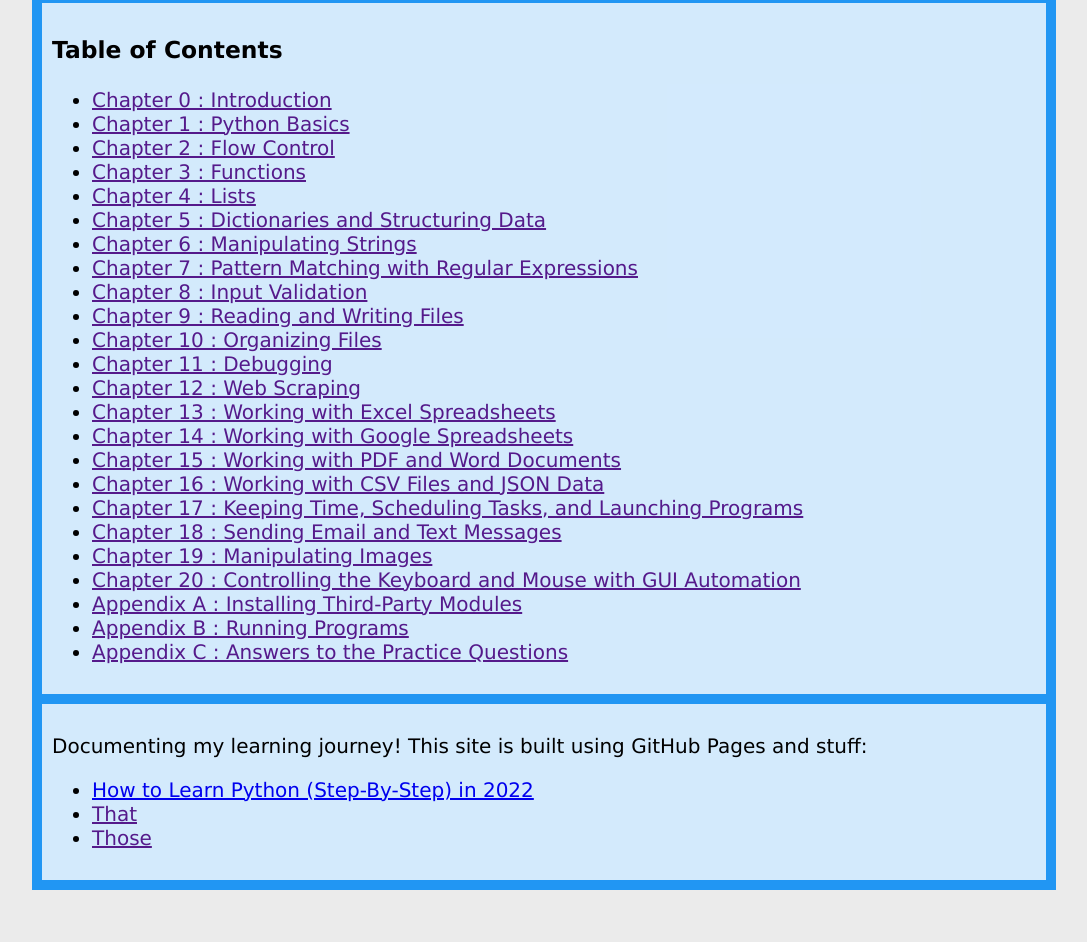
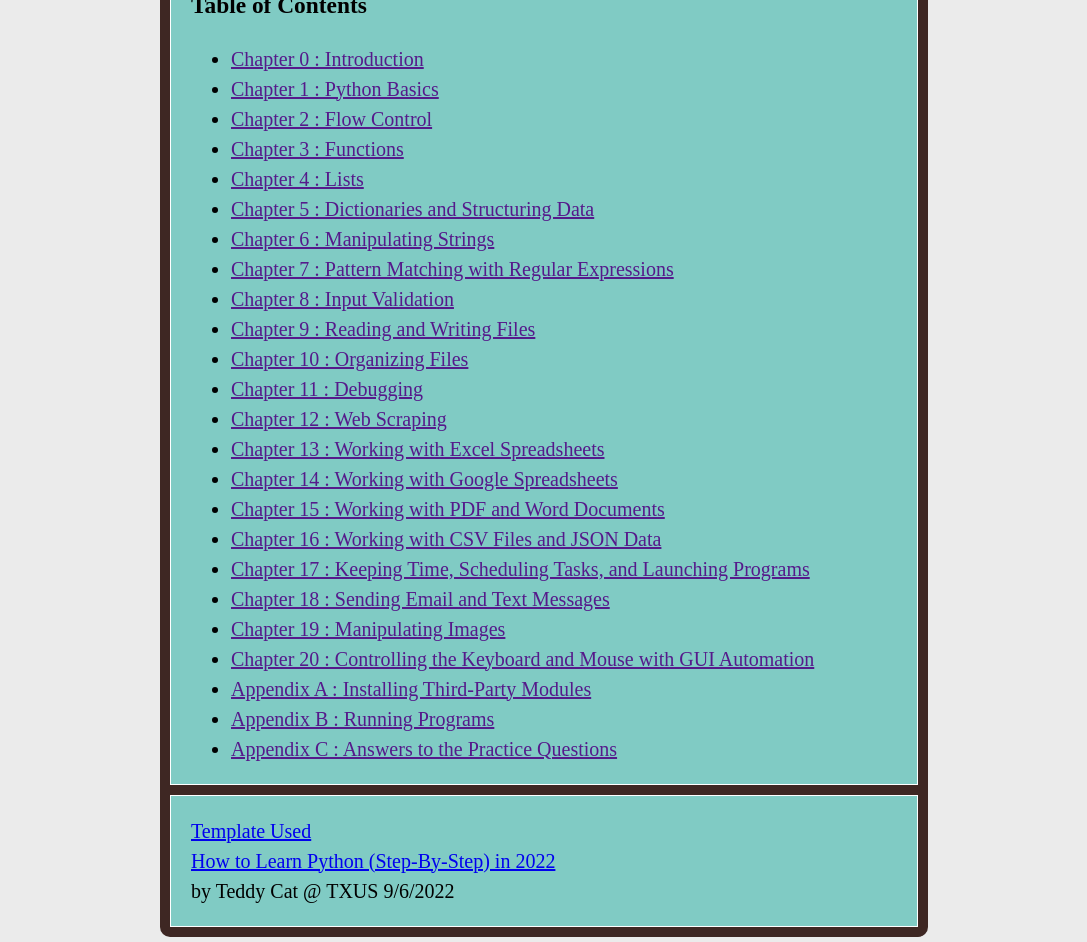
Before and after one commit to TeddyCatTX/atbswp, a plain HTML site: page index.html in a window 1280 px wide. Shown: the part 171-1113 px from the top of the page, without its empty margins (96-1183 px from the left). Before the commit the page ends 1086 px from the top, so only its background shows below. Drawn offline with Linux system fonts and the light colour scheme.

Commit message:
Add files via upload

```diff
--- a/index.html
+++ b/index.html
@@ -3,16 +3,18 @@
     <meta charset="UTF-8">
     <meta http-equiv="X-UA-Compatible" content="IE=edge">
     <meta name="viewport" content="width=device-width, initial-scale=1.0">
+    <title>Automate the boring stuff with python</title>
     <link rel="stylesheet" href="styles.css">
-    <title>Automate the Boring Stuff with Python</title>
 </head>
 <body>
-    <div class="grid-container">
-        <div class="item1">
+    <div class="container">
+
+        <div class="item">
             <h2>Automate the Boring Stuff with Python</h2>
             <a href="http://automatetheboringstuff.com/2e/" target="_blank">http://automatetheboringstuff.com/2e/</a>
         </div>
-        <div class="item2">
+
+        <div class="item">
             <h3>Table of Contents</h3>
             <ul>
                 <li><a href="" target="_blank">Chapter 0 : Introduction</a></li>
@@ -41,14 +43,16 @@
                 <li><a href="" target="_blank">Appendix C : Answers to the Practice Questions</a></li>
             </ul>
         </div>
-        <div class="item3">
-            <p>Documenting my learning journey! This site is built using GitHub Pages and stuff:</p>
-            <ul>
-                <li><a href="https://www.dataquest.io/blog/learn-python-the-right-way/" target="_blank">How to Learn Python (Step-By-Step) in 2022</a></li>
-                <li><a href="" target="_blank">That</a></li>
-                <li><a href="" target="_blank">Those</a></li>
-            </ul>
+
+        <div class="item">
+            <p class="center">
+                <a href="https://codeburst.io/css-grid-layout-simple-guide-e0296cf14fe8" target="_blank">Template Used</a>
+                <br><a href="https://www.dataquest.io/blog/learn-python-the-right-way/" target="_blank">How to Learn Python (Step-By-Step) in 2022</a>
+                <br>by Teddy Cat @ TXUS 9/6/2022
+                <br><a href="" target="_blank"></a>
+            </p>
         </div>
+
     </div>
 </body>
 </html>
--- a/styles.css
+++ b/styles.css
@@ -1,31 +1,24 @@
-.item1 { grid-area: header; }
-.item2 { grid-area: main; }
-.item3 { grid-area: footer; }
-
 body {
-    margin:auto;
-    width:80%;
-    padding:25px;
-    background-color:#ebebeb;
-    font-size:14px;
-    font-family:Verdana;
+  margin:auto;
+  width:60%;
+  padding:5px;
+  background-color:#ebebeb;
 }
 
-
-.grid-container {
+.container {
   display: grid;
-  grid-template-areas:
-    'header'
-    'main'
-    'footer';
-  gap: 10px;
-  background-color: #2196F3;
+  grid-template-rows: auto;
+  background-color: #3e2723;
   padding: 10px;
+  border-radius: 10px;
+  grid-gap: 10px;
 }
 
-.grid-container > div {
-  background-color: rgba(255, 255, 255, 0.8);
+.item {
+  background-color: #80cbc4;
+  border: 1px solid #fff;
+  padding: 0px 0px 0px 20px;
+  font-size: 20px;
   text-align: left;
-  padding: 10px;
-  font-size: 20px;
+  line-height: 1.5em;
 }
```
